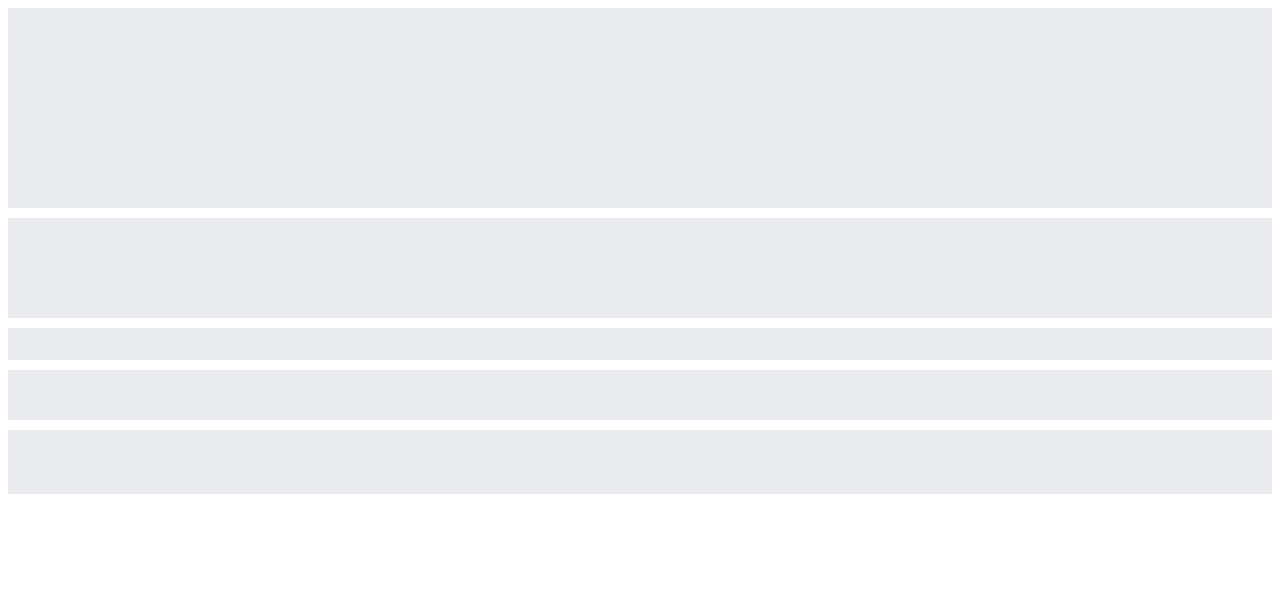
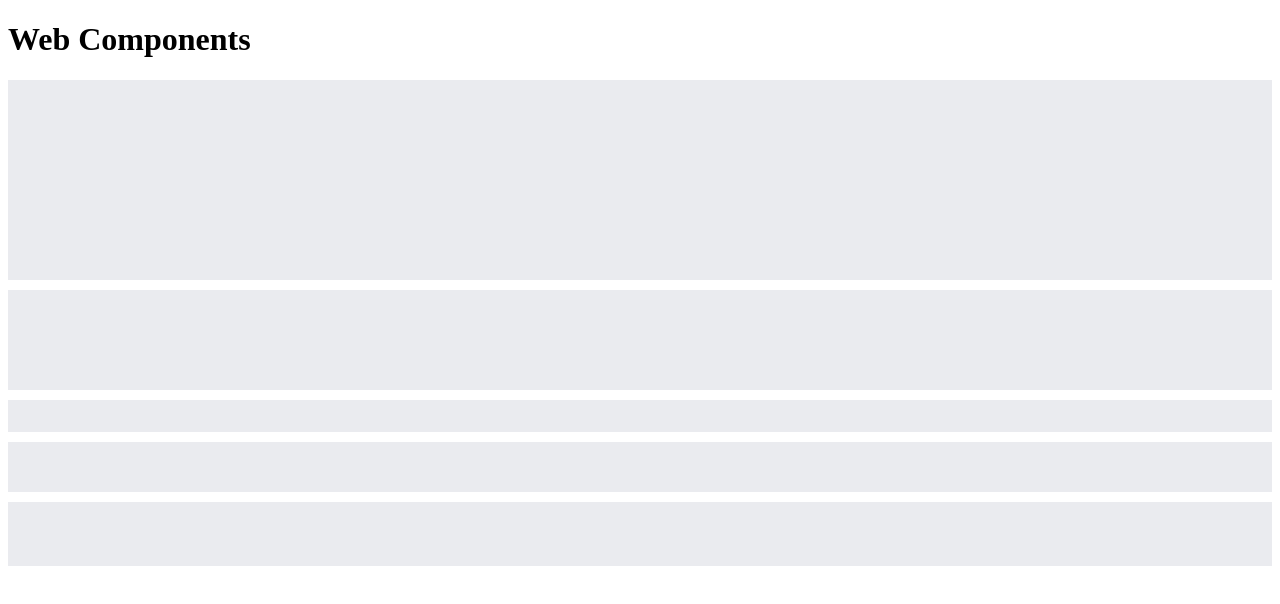
Before and after one commit to tukaz/skeleton-css, a plain HTML site: page web-component/index.html in a window 1280 px wide. Drawn offline with Linux system fonts and the light colour scheme.

Commit message:
Update index.html

```diff
--- a/web-component/index.html
+++ b/web-component/index.html
@@ -67,6 +67,7 @@ if (!customElements.get('ds-skeleton-web-component')) {
   </head>
   <body>
 <div id="app">
+  <h1>Web Components</h1>
   <div class="grid">
     <ds-skeleton-web-component height="200"></ds-skeleton-web-component>
     <ds-skeleton-web-component height="100px"></ds-skeleton-web-component>
```
